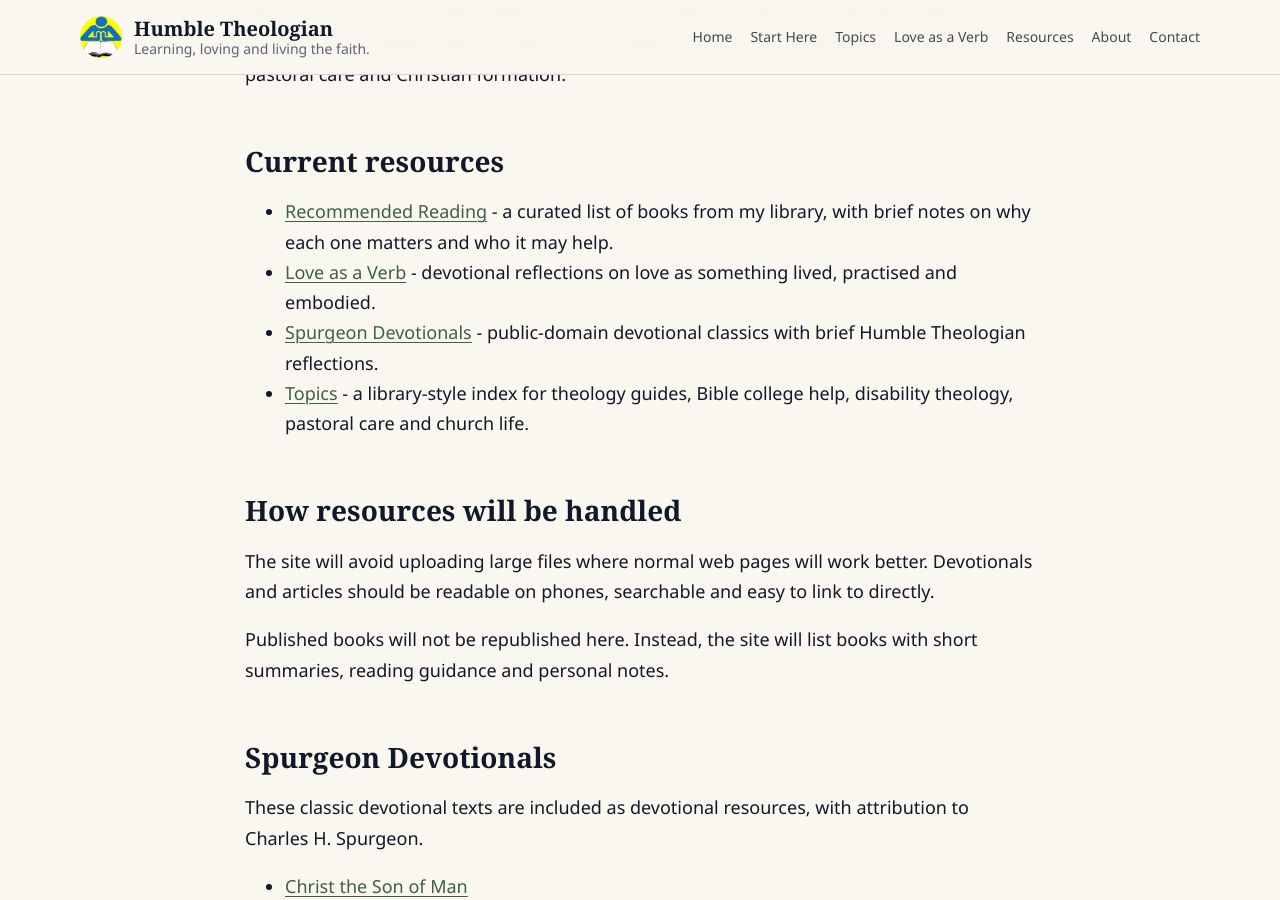
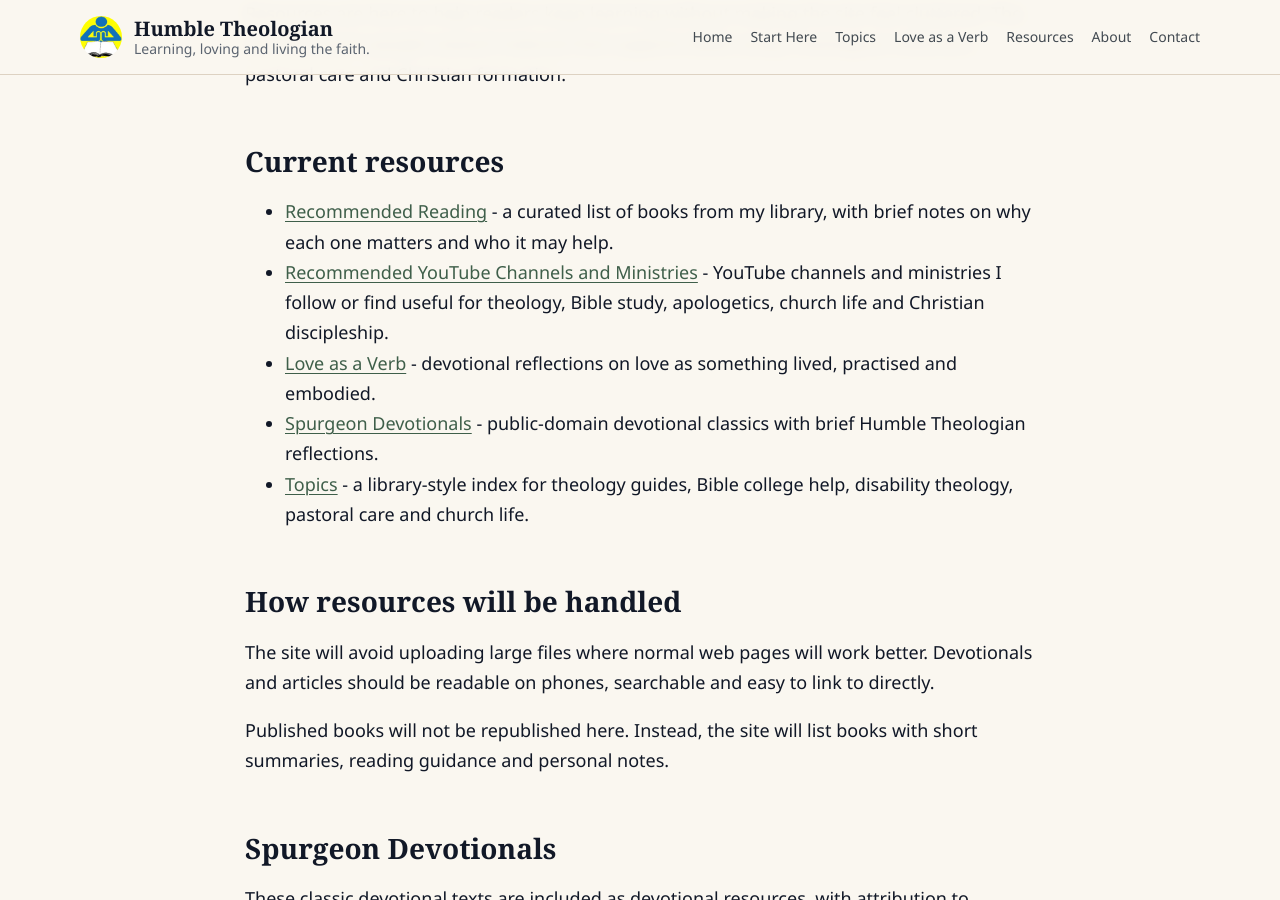
Before and after one commit to humbletheologian/humble-theologian, a Jekyll site: the page built from resources.md, in a window 1280 px wide and 900 px high, scrolled down 402 px. Built offline with Jekyll 4.4.1, drawn with Linux system fonts in a browser that asks for light colours.

Commit message:
Add files via upload

```diff
--- a/resources.md
+++ b/resources.md
@@ -11,6 +11,7 @@ Resources are here to help readers keep learning without making the site feel cl
 ## Current resources
 
 - [Recommended Reading]({{ '/recommended-reading/' | relative_url }}) - a curated list of books from my library, with brief notes on why each one matters and who it may help.
+- [Recommended YouTube Channels and Ministries]({{ '/recommended-youtube/' | relative_url }}) - YouTube channels and ministries I follow or find useful for theology, Bible study, apologetics, church life and Christian discipleship.
 - [Love as a Verb]({{ '/love-as-a-verb/' | relative_url }}) - devotional reflections on love as something lived, practised and embodied.
 - [Spurgeon Devotionals](#spurgeon-devotionals) - public-domain devotional classics with brief Humble Theologian reflections.
 - [Topics]({{ '/topics/' | relative_url }}) - a library-style index for theology guides, Bible college help, disability theology, pastoral care and church life.
```
